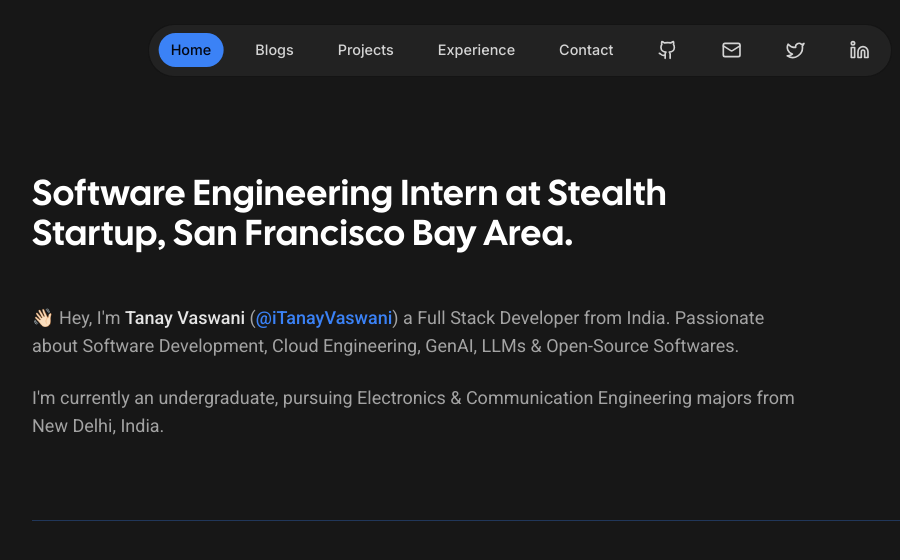
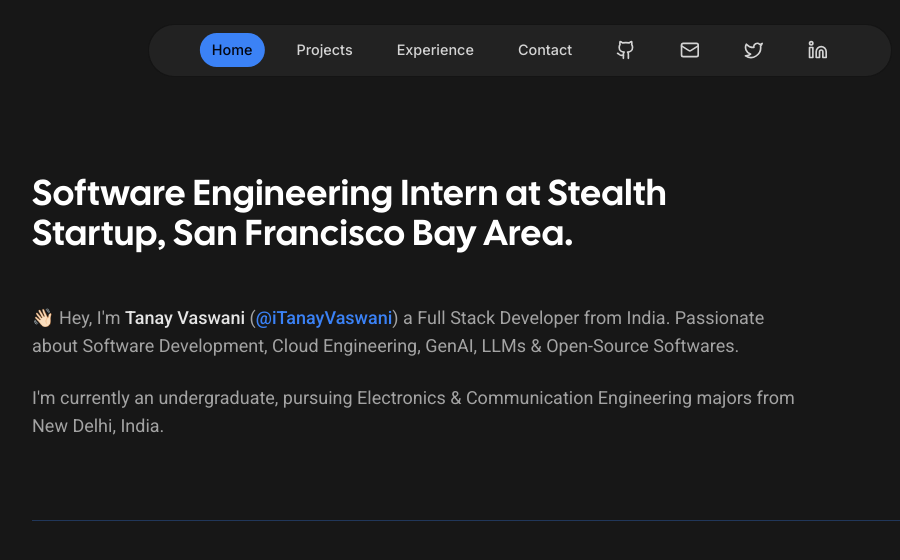
Before and after one commit to tanayvaswani/tanayvaswani-portfolio, a Next.js app: page / in a window 1280 px wide. Shown: the top 560 px of the page, without its empty margins (120-1020 px from the left). Built offline with nearby package versions, Linux system fonts and the light colour scheme.

Commit message:
chore: removed blogs

```diff
--- a/components/navbar/nav-items.tsx
+++ b/components/navbar/nav-items.tsx
@@ -6,11 +6,11 @@ export const navItems = [
     hash: "/",
     target: "",
   },
-  {
-    name: "Blogs",
-    hash: "/blogs",
-    target: "",
-  },
+  // {
+  //   name: "Blogs",
+  //   hash: "/blogs",
+  //   target: "",
+  // },
   {
     name: "Projects",
     hash: "/projects",
```
